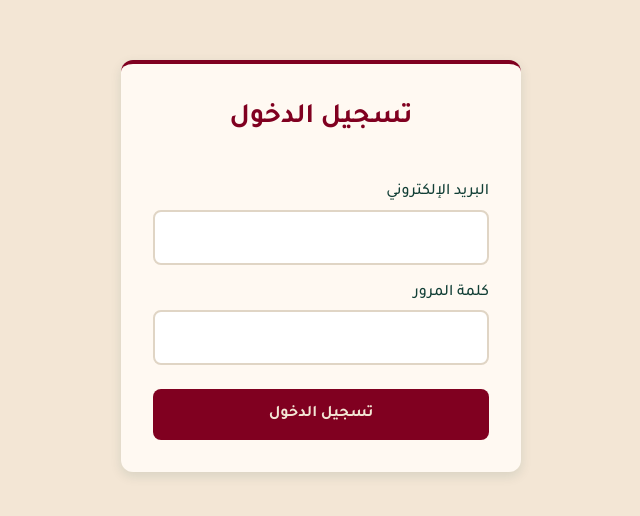
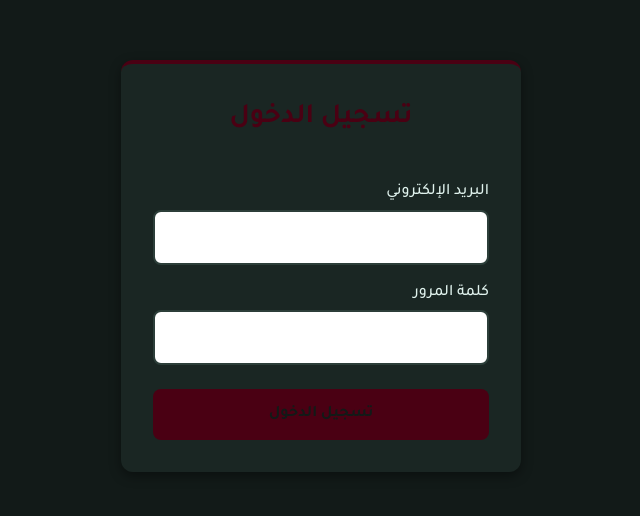
Before and after one commit to sara-yahya28/mini-employee-dashboard, a React (Vite) app: page /Login in a window 1280 px wide. Shown: the part 134-650 px from the top of the page, without its empty margins (425-1065 px from the left). Built offline with nearby package versions, Linux system fonts and the light colour scheme.

Commit message:
feat: implement auth context, protected routes, and theme persistence

```diff
--- a/src/App.jsx
+++ b/src/App.jsx
@@ -3,23 +3,31 @@ import Dashboard from './pages/Dashboard'
 import Login from './pages/Login'
 import Employees from './pages/Employees'
 import Layout from './components/Layout'
+import ProtectedRoutes from './components/ProtectedRoutes'
+import { AuthProvider } from './context/AuthContext'
+import {  ThemeProvider } from './context/ThemeContext'
 
 function App() {
   return (
+   <ThemeProvider>
+    <AuthProvider>
     <BrowserRouter>
       <Routes>
         <Route path="/Login" element={<Login />} />
-
+        <Route element={<ProtectedRoutes />}>
         <Route path="/" element={<Layout />}>
           {/* paths are nested in layout, treated like main one */}
           <Route index element={<Dashboard />} />
 
           <Route path='employees' element={<Employees />} />
           {/* path without /, since its nested path, not main one */}
+          </Route>
 
         </Route>
       </Routes>
     </BrowserRouter>
+    </AuthProvider>
+    </ThemeProvider>
 
   )
 }
--- a/src/components/Navbar.jsx
+++ b/src/components/Navbar.jsx
@@ -1,6 +1,9 @@
+import { useContext } from 'react'
 import './css/Navbar.css'
 import { Link } from "react-router-dom"
+import { ThemeContext } from '../context/ThemeContext'
 export default function Navbar() {
+    const { theme, toggleTheme } = useContext(ThemeContext);
     return (
         <nav className='navbar'>
             {/* Link to is used so not whole page is reloaded */}
@@ -8,7 +11,13 @@ export default function Navbar() {
                 <li><Link to='/' className='navbar__brand'> الرئيسية</Link></li>
                 <li><Link to='/employees' className='navbar__brand'> الموظفين</Link></li>
                 <li><Link to='/login' className='navbar__brand'>تسجيل الدخول </Link></li>
+                <li>
+                 <button onClick={toggleTheme} className='theme-toggle-btn'>
+                {theme === 'light' ? 'Light' : 'Dark'}
+            </button>
+                </li>
             </ul>
+
         </nav>
     )
 }
--- a/src/components/ProtectedRoutes.jsx
+++ b/src/components/ProtectedRoutes.jsx
@@ -1,3 +1,13 @@
-export default function ProtectedRoutes({ children }) {
-    return children;
+import {useContext} from 'react'
+import {Navigate , Outlet} from 'react-router-dom'
+import {AuthContext} from '../context/AuthContext'
+
+export default function ProtectedRoutes() {
+    const { isAuthenticated } = useContext(AuthContext);
+
+    if (!isAuthenticated) {
+        return <Navigate to="/login" />;
+    }
+
+    return <Outlet />;
 }
--- a/src/components/css/Navbar.css
+++ b/src/components/css/Navbar.css
@@ -13,14 +13,22 @@
     gap: var(--spacing-xl);
 }
 
-.navbar a {
+.navbar a ,
+.theme-toggle-btn{
     padding: 5px 10px;
     border: 2px solid transparent;
     text-decoration: none;
     color: var(--color-white);
     transition: var(--transition-normal);
+
+    /* إزالة تنسيقات الزر الافتراضية */
+    background: transparent;
+    font-size: inherit;
+    font-family: inherit;
+    cursor: pointer;
 }
-.navbar a:hover {
+.navbar a:hover,
+.theme-toggle-btn:hover {
     border-color: var(--color-bg);
     border-radius: 15px;
 }
--- a/src/context/AuthContext.jsx
+++ b/src/context/AuthContext.jsx
@@ -0,0 +1,22 @@
+import {createContext, useState} from 'react'
+import { useLocalStorage } from '../hooks/useLocalStorage';
+
+export const AuthContext = createContext()
+
+export function AuthProvider({children}) {
+    const [isAuthenticated, setIsAuthenticated] = useLocalStorage('isAuthenticated', false);
+
+    const login = () => {
+        setIsAuthenticated(true)
+    }
+
+    const logout = () => {
+        setIsAuthenticated(false)
+    }
+
+    return (
+        <AuthContext.Provider value={{ isAuthenticated, login, logout }}>
+            {children}
+        </AuthContext.Provider>
+    )
+}
--- /dev/null
+++ b/src/context/ThemeContext.jsx
@@ -0,0 +1,24 @@
+import { createContext , useEffect} from 'react';
+import { useLocalStorage } from '../hooks/useLocalStorage';
+
+export const ThemeContext = createContext();
+
+export function ThemeProvider({ children }) {
+  const [theme, setTheme] = useLocalStorage('app-theme', 'dark');
+
+  const toggleTheme = () => {
+    setTheme((prevTheme) => (prevTheme === 'light' ? 'dark' : 'light'));
+  };
+
+  // تطبيق كلاس الثيم على جذر الصفحة (document.body أو document.documentElement)
+  useEffect(() => {
+    document.documentElement.setAttribute('data-theme', theme);
+    document.body.className = theme;
+  }, [theme]);
+
+  return (
+    <ThemeContext.Provider value={{ theme, toggleTheme }}>
+      {children}
+    </ThemeContext.Provider>
+  );
+}
--- /dev/null
+++ b/src/hooks/useLocalStorage.jsx
@@ -0,0 +1,23 @@
+import { useState, useEffect } from 'react';
+
+export function useLocalStorage(key, initialValue) {
+  const [value, setValue] = useState(() => {
+    try {
+      const savedValue = localStorage.getItem(key);
+      return savedValue !== null ? JSON.parse(savedValue) : initialValue;
+    } catch (error) {
+      console.error(`خطأ في قراءة المفتاح ${key} من localStorage:`, error);
+      return initialValue;
+    }
+  });
+
+  useEffect(() => {
+    try {
+      localStorage.setItem(key, JSON.stringify(value));
+    } catch (error) {
+      console.error(`خطأ في حفظ المفتاح ${key} في localStorage:`, error);
+    }
+  }, [key, value]);
+
+  return [value, setValue];
+}
--- a/src/index.css
+++ b/src/index.css
@@ -1,6 +1,6 @@
 @import url('https://fonts.googleapis.com/css2?family=Tajawal:wght@400;500;700&display=swap');
 /* @import url('components/Button.jsx'); */
-:root {
+:root, body.light {
     --color-primary: #800020;
     --color-secondary: #2A6B5C;
     --color-accent: #D45060;
@@ -11,7 +11,7 @@
     --color-text-light: #5A7A72;
     --color-border: #E0D5C5;
     --color-white: #FFFFFF;
-    --color-black: #000000;
+    --color-black: #262525;
 
     --spacing-xs: 4px;
     --spacing-sm: 8px;
@@ -42,6 +42,24 @@
     --transition-normal: 0.3s ease;
 }
 
+body.dark {
+    --color-primary: #4a0013;
+    --color-secondary: #1d4a3f;
+    --color-accent: #d45060;
+    --color-text: #e0f2ed;
+    --color-bg: #121a18;
+    --color-surface: #1a2623;
+
+    --color-text-light: #94b5ab;
+    --color-border: #2c3e39;
+    --color-white: #ffffff;
+    --color-black: #ffffff;
+
+    --shadow-sm: 0 1px 3px rgba(0, 0, 0, 0.3);
+    --shadow-md: 0 4px 12px rgba(0, 0, 0, 0.4);
+    --shadow-lg: 0 8px 24px rgba(0, 0, 0, 0.5);
+}
+
 * {
     margin: 0;
     padding: 0;
@@ -55,4 +73,5 @@ body {
     font-size: var(--font-size-md);
     direction: rtl;
     line-height: 1.6;
+    transition: background-color var(--transition-normal), color var(--transition-normal);
 }
--- a/src/pages/Login.jsx
+++ b/src/pages/Login.jsx
@@ -1,17 +1,49 @@
+import {useState ,useContext} from 'react'
+import {useNavigate} from 'react-router-dom'
+import {AuthContext} from '../context/AuthContext'
 import '../components/css/Login.css'
 export default function Login() {
+    const [email, setEmail] = useState('')
+    const [password, setPassword] = useState('')
+    const {login} = useContext(AuthContext)
+    const navigate = useNavigate()
+
+    const handleSubmit = (e) => {
+        e.preventDefault();
+        if (email && password) {
+            login();
+            navigate('/');
+        }
+    };
+
     return (
         <div className="login__page">
             <div className="login__card">
                 <h1>تسجيل الدخول</h1>
-                <form>
+                <form onSubmit={handleSubmit}>
                     <label htmlFor="email">البريد الإلكتروني</label>
-                    <input type="email" name="email" id="email" />
+                   <input
+                        type="email"
+                        name="email"
+                        id="email"
+                        value={email}
+                        onChange={(e) => setEmail(e.target.value)}
+                        required
+                    />
 
                     <label htmlFor="password">كلمة المرور</label>
-                    <input type="password" name="password" id="password" />
+                    <input
+                        type="password"
+                        name="password"
+                        id="password"
+                        value={password}
+                        onChange={(e) => setPassword(e.target.value)}
+                        required
+                    />
 
-                    <button type="submit">تسجيل الدخول</button>
+                    <button type="submit">
+                        تسجيل الدخول
+                    </button>
                 </form>
             </div>
         </div>
```
